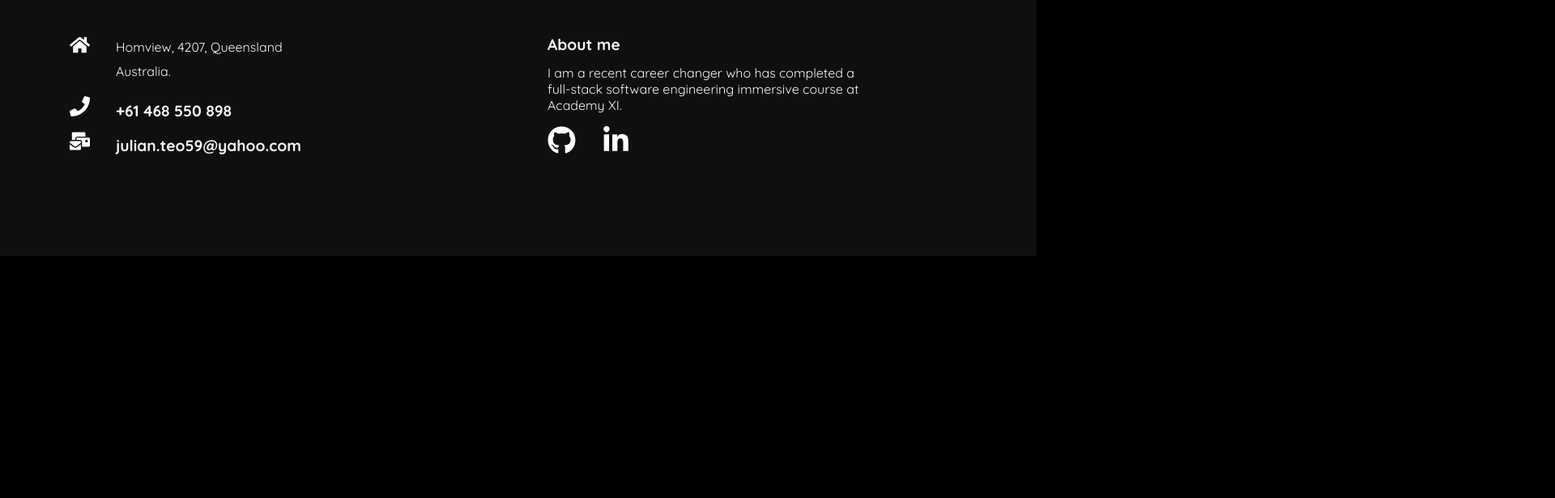
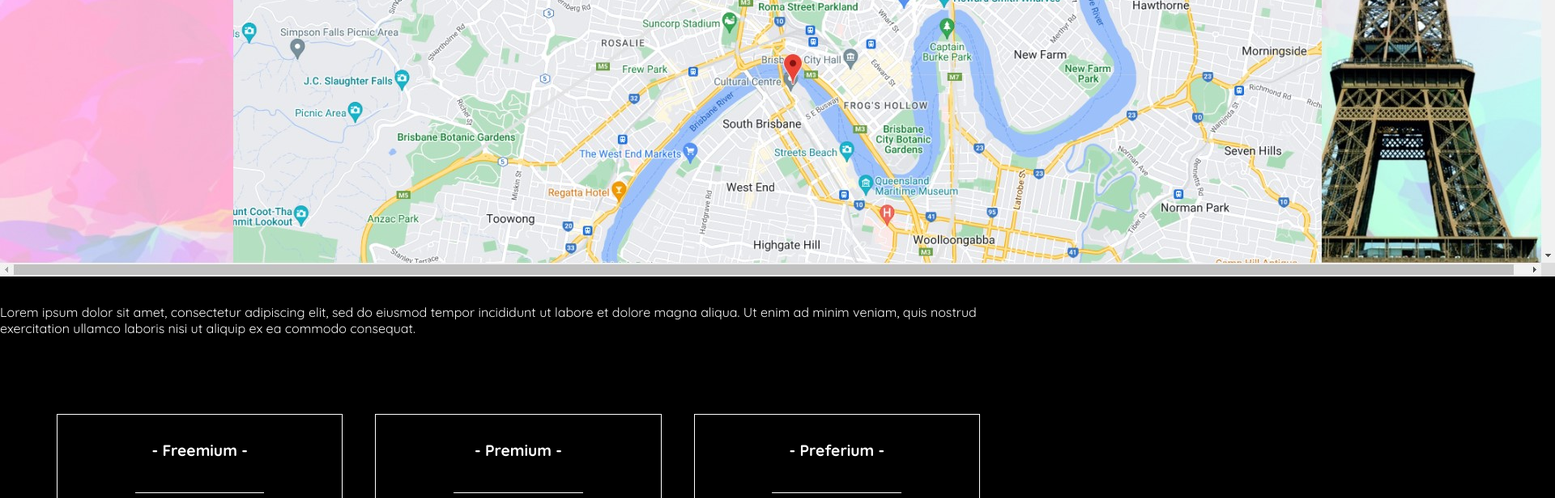
Before and after one commit to eXiled4/reactportfolio.io, a React (Create React App) app: page /project in a window 1280 px wide. Shown: the part 1258-1874 px from the top of the page at 81% size, 1920 px wide, since content can reach past the window. Before the commit the page ends 1575 px from the top, so only its background shows below. Built offline with nearby package versions, Linux system fonts and the light colour scheme.

Commit message:
Commence project cards

```diff
--- a/package.json
+++ b/package.json
@@ -14,7 +14,7 @@
     "web-vitals": "^2.1.4"
   },
   "scripts": {
-    "start": "react-scripts start",
+    "start": "PORT=3500 react-scripts start",
     "build": "react-scripts build",
     "test": "react-scripts test",
     "eject": "react-scripts eject"
--- a/src/components/PricingCard.css
+++ b/src/components/PricingCard.css
@@ -44,7 +44,7 @@
     font-weight: 300;
 }
 
-.btn {
+.card .btn {
     display: inline-block;
     width: 70%;
     margin: 1rem auto;
--- /dev/null
+++ b/src/components/WorkCard.js
@@ -0,0 +1,23 @@
+import "./WorkCard.css";
+import React from 'react'
+import trav from "../assets/Traveller.jpg"
+
+const WorkCard = () => {
+  return (
+    <div className="work-container">
+        <h1 className="project-heading">Projects</h1>
+        <div className="project-container">
+            <div className="project-card">
+                <img src={trav} alt="reactrailsproj" />
+                <h2 className="project-title">Project Title</h2>
+                <div className="project-details">
+                    <p>Lorem ipsum dolor sit amet, consectetur adipiscing elit, sed do eiusmod tempor incididunt ut labore et dolore magna aliqua.
+                        Ut enim ad minim veniam, quis nostrud exercitation ullamco laboris nisi ut aliquip ex ea commodo consequat.</p>
+                </div>
+            </div>
+        </div>
+    </div>
+  )
+}
+
+export default WorkCard
--- a/src/routes/About.js
+++ b/src/routes/About.js
@@ -14,7 +14,7 @@
             organisation with experience from health care."
       text1="Here I'd be able to learn from experienced
             developers and in turn make periodic,
-            meaningful additions through my work"
+            meaningful additions through my work."
       text2="I believe in continually contributing towards
             society, bettering myself & making a
             positive difference."
--- a/src/routes/Project.js
+++ b/src/routes/Project.js
@@ -3,12 +3,14 @@
 import Footer from '../components/Footer'
 import ChildImg from '../components/ChildImg'
 import PricingCard from '../components/PricingCard'
+import WorkCard from '../components/WorkCard'
 
 const Project = () => {
   return (
     <div>
       <Navbar />
       <ChildImg heading="PROJECTS." text="That I have been working on..."/>
+      <WorkCard />
       <PricingCard />
       <Footer />
     </div>
```
Also changed, not shown: src/assets/Traveller.jpg (added), src/components/WorkCard.css (added).
